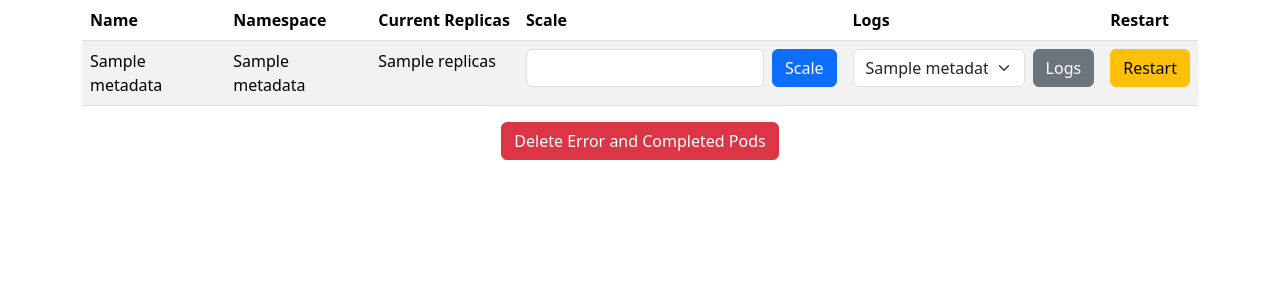
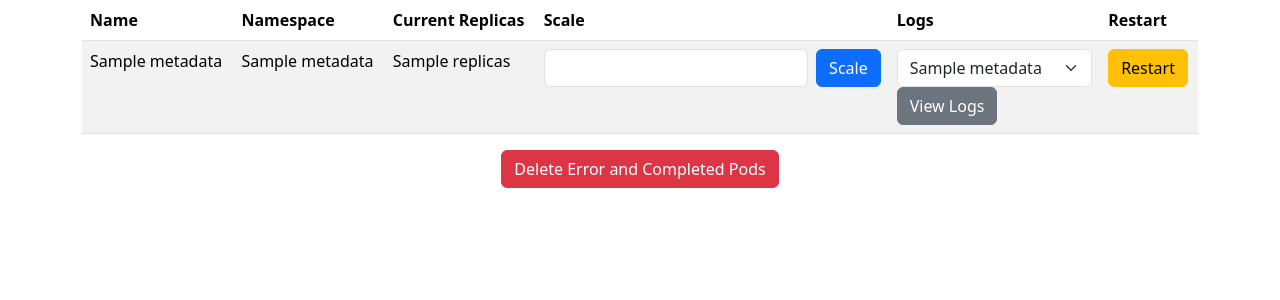
Before and after one commit to erdenayates/deployment-scaler-app, a Flask app: template templates/index.html in a window 1280 px wide. Shown: the part 60-360 px from the top of the page. Run offline with Flask 3, Linux system fonts and the light colour scheme; the template is opened without the code that fills it: most values are stand-ins (such as "Sample title", 1, 10 or a date in 2020).

Commit message:
UI updates

```diff
--- a/app.py
+++ b/app.py
@@ -80,10 +80,21 @@ def get_deployments():
     return deployments
 
 def scale_deployment(namespace, deployment_name, replicas):
-    api_instance = client.App
-    AppsV1Api()
-    body = {"spec": {"replicas": replicas}}
-    api_instance.patch_namespaced_deployment_scale(deployment_name, namespace, body)
+    api_instance = client.AppsV1Api()
+
+    # Update the deployment with the new replica count
+    update_deployment = {
+        'spec': {
+            'replicas': replicas
+        }
+    }
+
+    try:
+        api_response = api_instance.patch_namespaced_deployment(deployment_name, namespace, update_deployment)
+        print(f"Deployment {deployment_name} in namespace {namespace} has been scaled to {replicas} replicas.")
+    except client.ApiException as e:
+        print(f"Exception when calling AppsV1Api->patch_namespaced_deployment: {e}")
+
 
 def get_pod_logs(namespace, pod_name):
     api_instance = client.CoreV1Api()
--- a/templates/index.html
+++ b/templates/index.html
@@ -21,7 +21,6 @@
         <main>
         <div class="table-responsive">
             <table class="table table-striped">
-                <div class="d-none d-md-block">
                 <thead>
                     <tr>
                         <th>Name</th>
@@ -32,7 +31,6 @@
                         <th>Restart</th>
                     </tr>
                 </thead>
-                </div>
                 <tbody>
                     {% for deployment in deployments.items %}
                     <tr{% if deployment.metadata.namespace in ['default','kube-system'] %} style="display:none;" {%
@@ -46,25 +44,25 @@
                                 <input type="hidden" name="deployment_name" value="{{ deployment.metadata.name }}">
                                 <input type="number" name="replicas" value="{{ deployment.spec.replicas }}" min="0"
                                     class="form-control me-2">
-                                    <button type="submit" class="btn btn-primary action-button">Scale</button>
+                                <button type="submit" class="btn btn-primary">Scale</button>
                             </form>
                         </td>
                         <td>
-                            <form action="/logs" method="post" class="d-flex align-items-center">
+                            <form action="/logs" method="post">
                                 <input type="hidden" name="namespace" value="{{ deployment.metadata.namespace }}">
                                 <select name="pod_name" class="form-select me-2">
                                     {% for pod in deployment_pods[deployment.metadata.name].items %}
                                     <option value="{{ pod.metadata.name }}">{{ pod.metadata.name }}</option>
                                     {% endfor %}
                                 </select>
-                                <button type="submit" class="btn btn-secondary action-button">Logs</button>
+                                <button type="submit" class="btn btn-secondary">View Logs</button>
                             </form>
                         </td>
                         <td>
-                            <form action="/restart" method="post">
+                            <form action="/restart" method="post" onsubmit="return confirmRestart();">
                                 <input type="hidden" name="namespace" value="{{ deployment.metadata.namespace }}">
                                 <input type="hidden" name="deployment_name" value="{{ deployment.metadata.name }}">
-                                <button type="submit" class="btn btn-warning action-button">Restart</button>
+                                <button type="submit" class="btn btn-warning">Restart</button>
                             </form>
                         </td>
                         </tr>
```
Also changed, not shown: 1 other file. Lines whose indentation alone changed are shown as unchanged.
